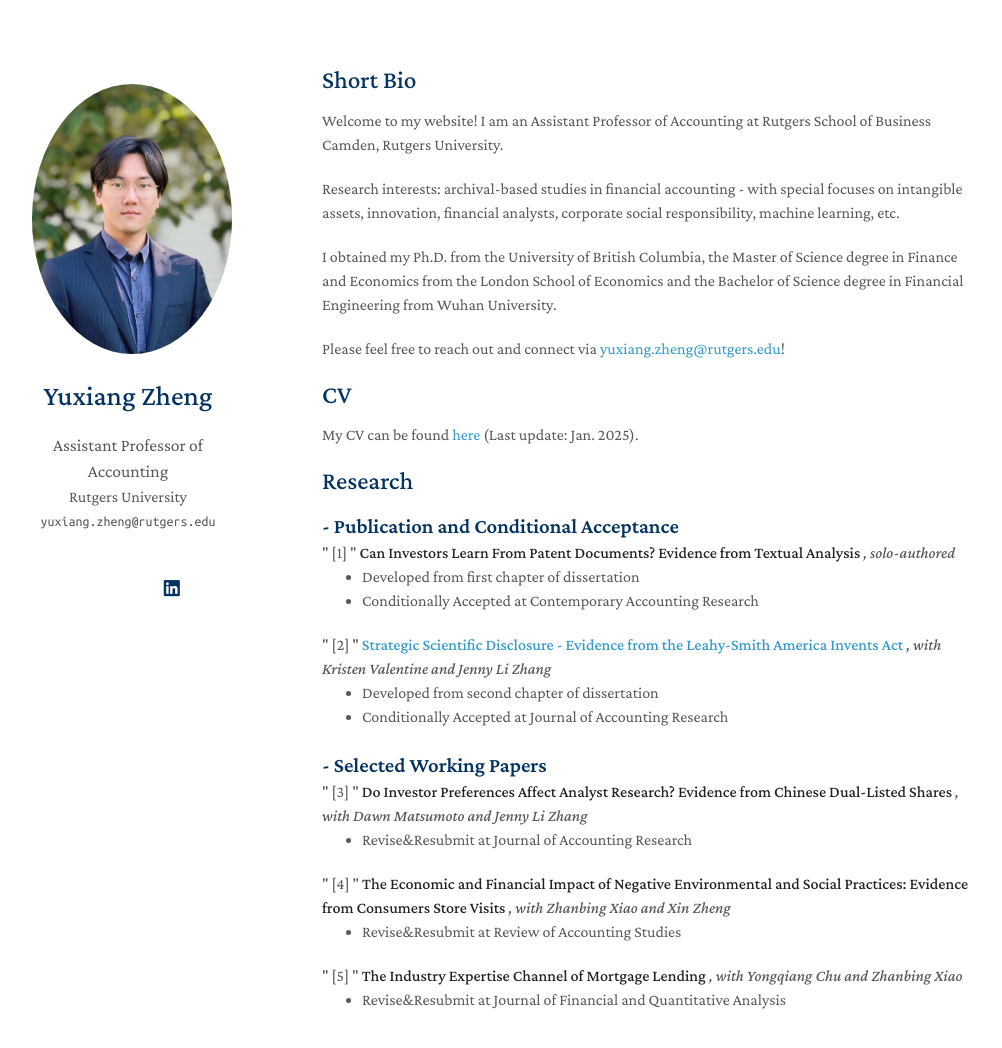
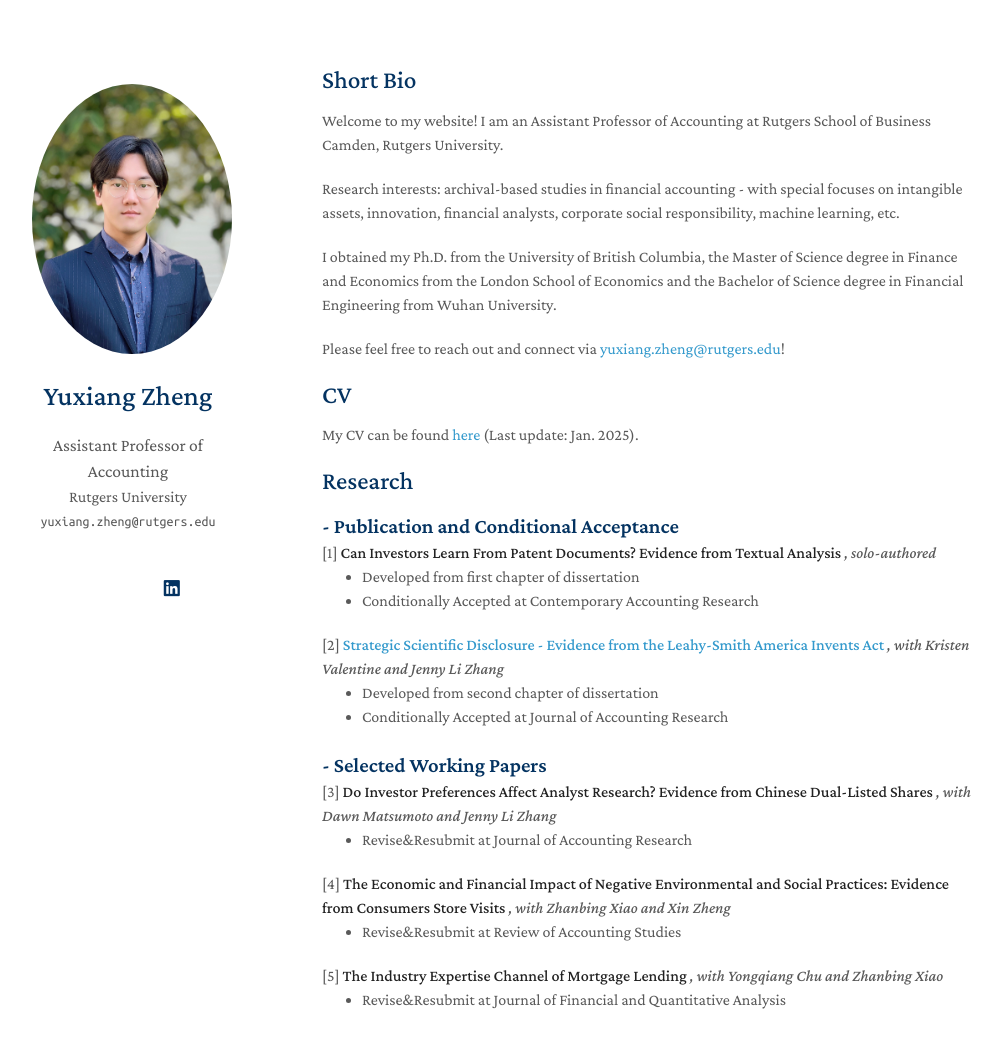
Before and after one commit to yuxiang-zheng/yuxiang-zheng.github.io, a Jekyll site: the page built from index.md, in a window 1280 px wide and 1106 px high. Shown: the top 1048 px of the window, without its empty margins (148-1150 px from the left). Built offline with Jekyll 4.4.1, drawn with Linux system fonts in a browser that asks for light colours; a style sheet for code colours, icons or effects is not loaded; our own code applies the rules of GitHub Pages for plain Markdown files.

```diff
--- a/_includes/publication-subsection.md
+++ b/_includes/publication-subsection.md
@@ -1,6 +1,6 @@
 <h4 style="margin: 0; font-size: 1.3rem; font-weight: bold;"> - Publication and Conditional Acceptance</h4>
 <div class="title">
-  " [1] "
+  [1]
   <strong>Can Investors Learn From Patent Documents? Evidence from Textual Analysis</strong>
   <em>, solo-authored</em>
 </div>
@@ -10,7 +10,7 @@
 </ul>
 
 <div class="title">
-  " [2] "
+  [2]
   <strong>
     <a href="https://papers.ssrn.com/sol3/papers.cfm?abstract_id=4429511">
       Strategic Scientific Disclosure - Evidence from the Leahy-Smith America Invents Act
@@ -26,7 +26,7 @@
 
 <h4 style="margin: 0; font-size: 1.3rem; font-weight: bold;"> - Selected Working Papers</h4>
 <div class="title">
-  " [3] "
+  [3]
   <strong>
       Do Investor Preferences Affect Analyst Research? Evidence from Chinese Dual-Listed Shares
   </strong>
@@ -37,7 +37,7 @@
 </ul>
 
 <div class="title">
-  " [4] "
+  [4]
   <strong>
       The Economic and Financial Impact of Negative Environmental and Social Practices: Evidence from
 Consumers Store Visits
@@ -49,7 +49,7 @@ Consumers Store Visits
 </ul>
 
 <div class="title">
-  " [5] "
+  [5]
   <strong>
       The Industry Expertise Channel of Mortgage Lending
   </strong>
```
